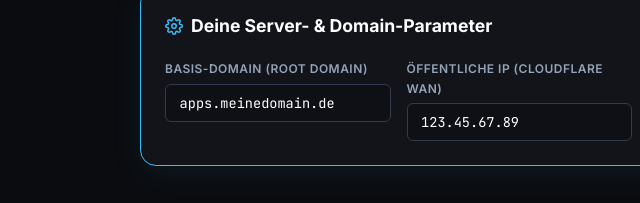
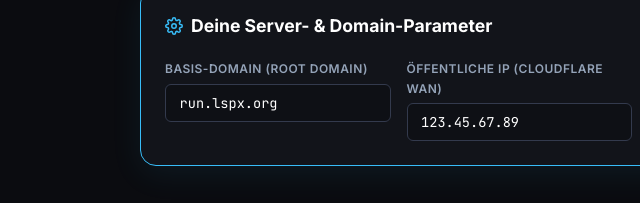
Before and after one commit to lspx-1/snaphost, a website: page public/setup-guide.html in a window 1280 px wide. Shown: the part 329-532 px from the top of the page, 0-640 px from the left. Drawn offline with Linux system fonts and the light colour scheme.

Commit message:
Configure run.lspx.org as primary domain

```diff
--- a/public/setup-guide.html
+++ b/public/setup-guide.html
@@ -562,7 +562,7 @@
       <div class="config-grid">
         <div class="input-field">
           <label for="cfg-domain">Basis-Domain (Root Domain)</label>
-          <input type="text" id="cfg-domain" value="apps.meinedomain.de" placeholder="z. B. apps.meinedomain.de">
+          <input type="text" id="cfg-domain" value="run.lspx.org" placeholder="z. B. run.lspx.org">
         </div>
         <div class="input-field">
           <label for="cfg-wan-ip">Öffentliche IP (Cloudflare WAN)</label>
@@ -992,7 +992,7 @@
     const inputPassword = document.getElementById('cfg-password');
 
     function updateDynamicContent() {
-      const domain = (inputDomain.value || 'apps.meinedomain.de').trim();
+      const domain = (inputDomain.value || 'run.lspx.org').trim();
       const wanIp = (inputWanIp.value || '123.45.67.89').trim();
       const lanIp = (inputLanIp.value || '192.168.1.50').trim();
       const pwd = (inputPassword.value || 'SicheresAdminPasswort2026!').trim();
```
Also changed, not shown: 1 other file.
